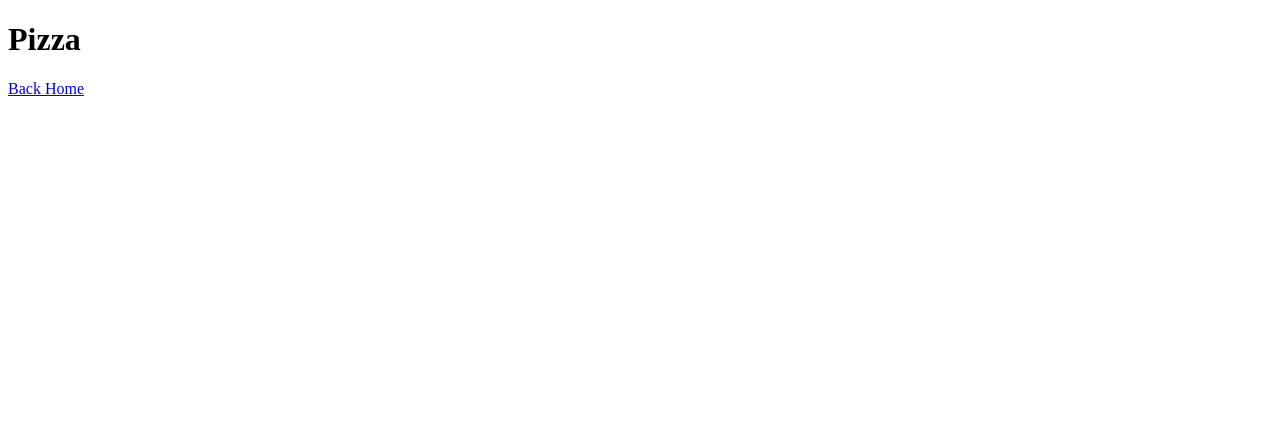
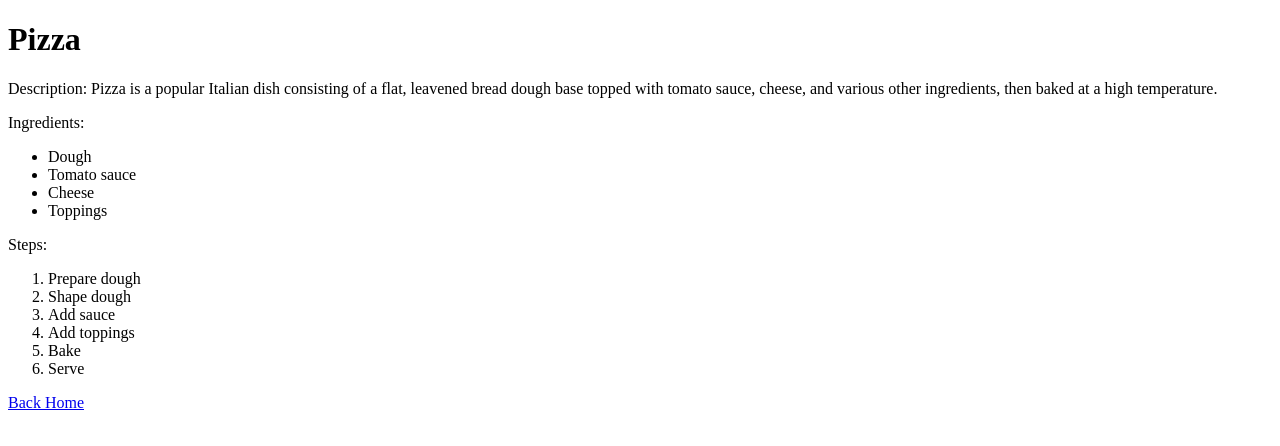
Before and after one commit to seikomogo/odin-recipes, a plain HTML site: page recipes/pizza.html in a window 1280 px wide. Drawn offline with Linux system fonts and the light colour scheme.

Commit message:
Added description/ingredients/steps to each recipe

```diff
--- a/recipes/pizza.html
+++ b/recipes/pizza.html
@@ -7,6 +7,25 @@
 </head>
 <body>
     <h1>Pizza</h1>
+    <p>Description: Pizza is a popular Italian dish consisting of a flat, leavened bread dough base topped with tomato sauce, cheese, and various other ingredients, then baked at a high temperature. </p>
+    <p>Ingredients:
+        <ul>
+            <li>Dough</li>
+            <li>Tomato sauce</li>
+            <li>Cheese</li>
+            <li>Toppings</li>
+        </ul>
+    </p>
+    <p>Steps:
+        <ol>
+            <li>Prepare dough</li>
+            <li>Shape dough</li>
+            <li>Add sauce</li>
+            <li>Add toppings</li>
+            <li>Bake</li>
+            <li>Serve</li>
+        </ol>
+    </p>
     <a href="../index.html">Back Home</a>
 </body>
 </html>
```
Also changed, not shown: recipes/instant-noodles.html (+15 -0 lines), recipes/lasagna.html (+17 -0 lines), recipes/mac-n-cheese.html (+17 -0 lines).
